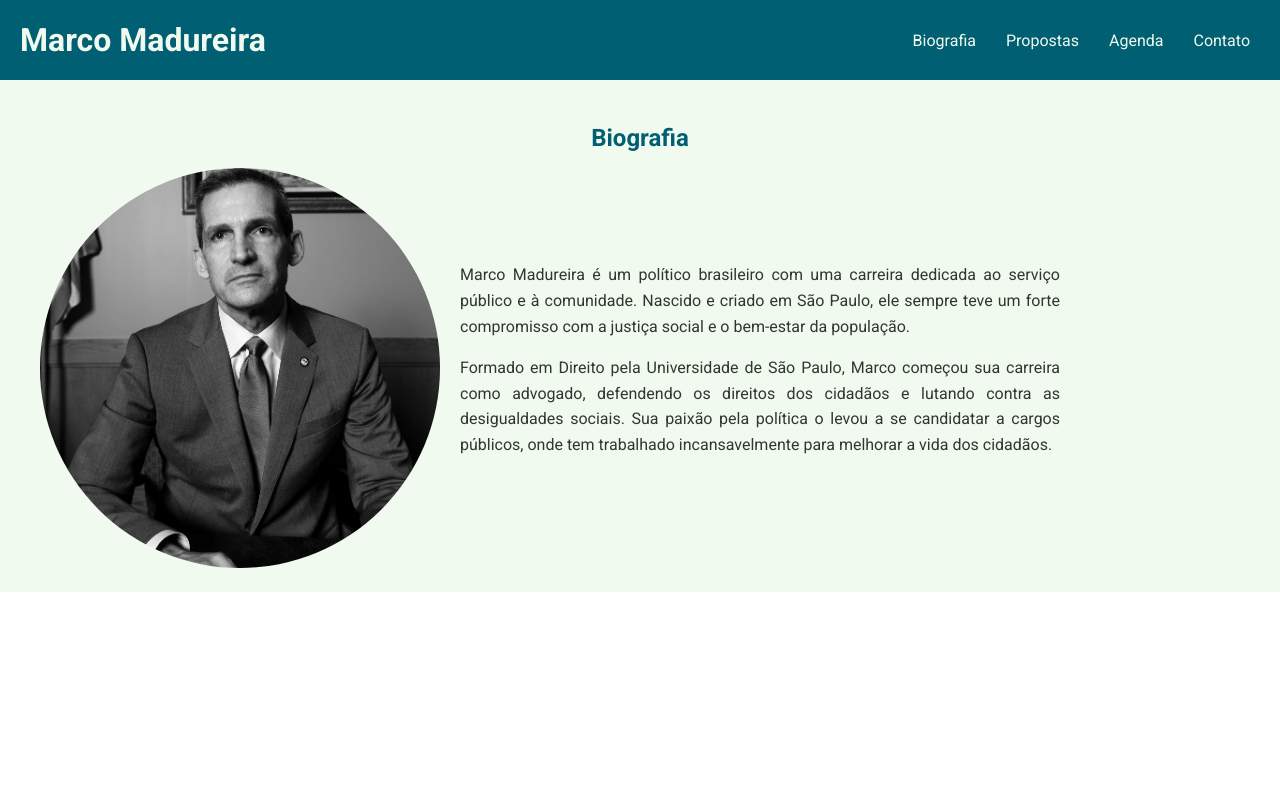
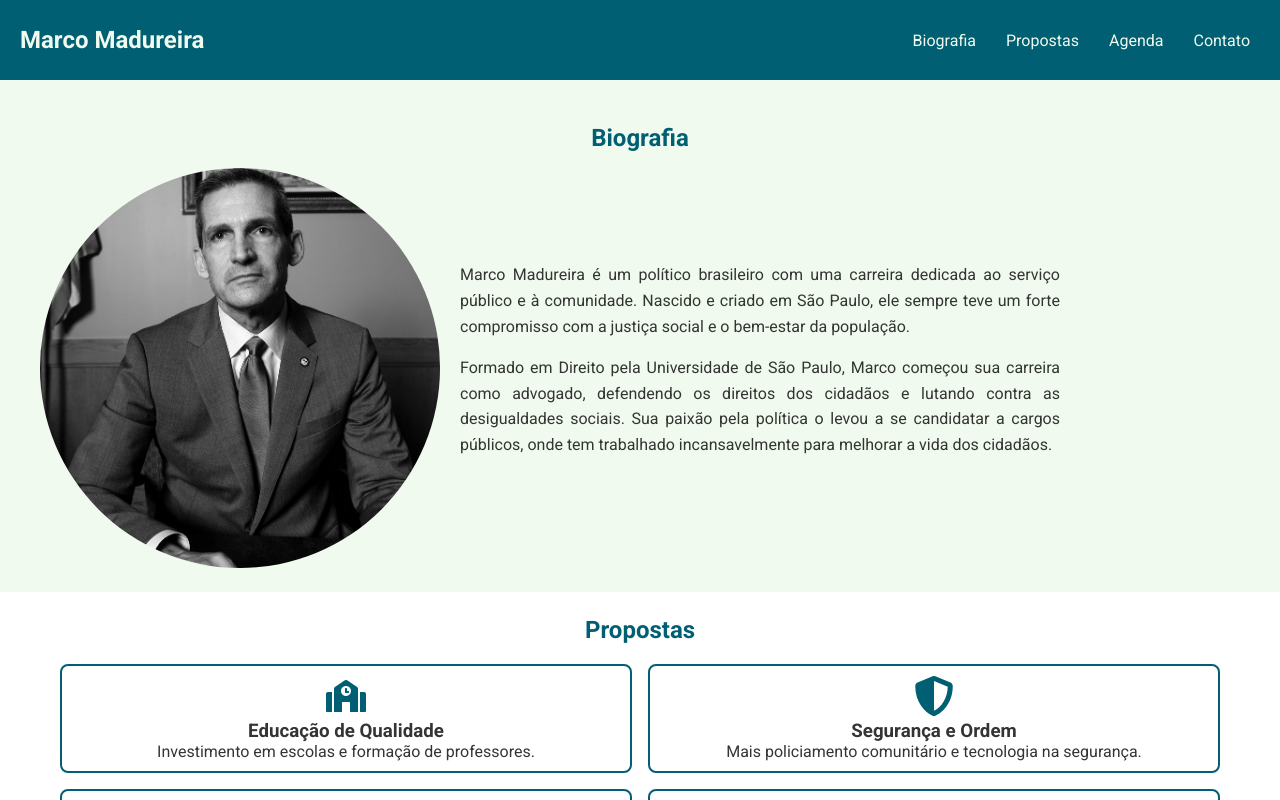
Before and after one commit to DevMatheusMonteiro/spa_candidato_marco_madureira, a React (Vite) app: page / in a window 1280 px wide. Built offline with nearby package versions, Linux system fonts and the light colour scheme.

Commit message:
finalizando propostas

```diff
--- a/src/App.jsx
+++ /dev/null
@@ -1,16 +0,0 @@
-import { useState } from "react";
-import { Header } from "./components/Header";
-import { Biography } from "./components/Biography";
-
-function App() {
-  const [count, setCount] = useState(0);
-
-  return (
-    <>
-      <Header />
-      <Biography />
-    </>
-  );
-}
-
-export default App;
--- a/src/components/Biography/styles.js
+++ b/src/components/Biography/styles.js
@@ -10,7 +10,6 @@ export const Container = styled.section`
     color: var(--primary);
     margin-top: 2rem;
   }
-
   .biography-content {
     display: flex;
     flex-direction: column;
--- /dev/null
+++ b/src/components/Proposals/index.jsx
@@ -0,0 +1,39 @@
+import { FaSchool, FaShieldAlt, FaBus, FaHospital } from "react-icons/fa";
+import { Container } from "./styles";
+
+export function Proposals() {
+  return (
+    <Container id="proposals">
+      <h2>Propostas</h2>
+      <div className="proposals-content">
+        <div className="proposal-card">
+          <FaSchool />
+          <h3>Educação de Qualidade</h3>
+          <p>Investimento em escolas e formação de professores.</p>
+        </div>
+        <div className="proposal-card">
+          <FaShieldAlt />
+          <h3>Segurança e Ordem</h3>
+          <p>Mais policiamento comunitário e tecnologia na segurança.</p>
+        </div>
+        <div className="proposal-card">
+          <FaBus />
+          <h3>Transporte Eficiente</h3>
+          <p>Modernização da frota e ampliação de linhas.</p>
+        </div>
+        <div className="proposal-card">
+          <FaHospital />
+          <h3>Saúde para Todos</h3>
+          <p>Fortalecimento da rede de saúde básica.</p>
+        </div>
+      </div>
+      <ul>
+        <li>Geração de Empregos</li>
+        <li>Combate à Fome</li>
+        <li>Sustentabilidade</li>
+        <li>Gestão Transparente</li>
+        <li>Turismo e Cultura</li>
+      </ul>
+    </Container>
+  );
+}
--- /dev/null
+++ b/src/components/Proposals/styles.js
@@ -0,0 +1,47 @@
+import styled from "styled-components";
+
+export const Container = styled.section`
+  padding: 2.4rem 2rem;
+  width: 100%;
+  max-width: 1200px;
+  margin: 0 auto;
+  h2 {
+    text-align: center;
+    font-size: 2.4rem;
+    color: var(--primary);
+  }
+  .proposals-content {
+    margin-top: 2rem;
+    display: grid;
+    grid-template-columns: 1fr;
+    gap: 1.6rem;
+
+    @media (min-width: 768px) {
+      grid-template-columns: 1fr 1fr;
+    }
+  }
+
+  .proposal-card {
+    background: var(neutralLight);
+    border: 2px solid var(--primary);
+    border-radius: 0.8rem;
+    padding: 1rem;
+    text-align: center;
+    svg {
+      font-size: 4rem;
+      color: var(--primary);
+    }
+  }
+  ul {
+    margin-top: 2rem;
+    display: flex;
+    justify-content: space-around;
+    flex-wrap: wrap;
+    list-style: none;
+    padding: 0;
+    font-size: 2rem;
+    li {
+      padding: 0.25rem 0;
+    }
+  }
+`;
--- a/src/main.jsx
+++ b/src/main.jsx
@@ -1,11 +1,11 @@
 import { StrictMode } from "react";
 import { createRoot } from "react-dom/client";
-import App from "./App.jsx";
+import { Home } from "./pages/Home/index.jsx";
 import { GlobalStyles } from "./styles/globalStyles.js";
 
 createRoot(document.getElementById("root")).render(
   <StrictMode>
     <GlobalStyles />
-    <App />
+    <Home />
   </StrictMode>
 );
--- /dev/null
+++ b/src/pages/Home/index.jsx
@@ -0,0 +1,16 @@
+import { Container, Main } from "./styles";
+import { Header } from "../../components/Header";
+import { Biography } from "../../components/Biography";
+import { Proposals } from "../../components/Proposals";
+
+export function Home() {
+  return (
+    <Container>
+      <Header />
+      <Main>
+        <Biography />
+        <Proposals />
+      </Main>
+    </Container>
+  );
+}
--- /dev/null
+++ b/src/pages/Home/styles.js
@@ -0,0 +1,14 @@
+import styled from "styled-components";
+
+export const Container = styled.section`
+  display: grid;
+  grid-template-columns: 1fr;
+  grid-template-rows: max-content 2fr max-content;
+  grid-template-areas: "header" "main" "footer";
+  height: 100vh;
+`;
+
+export const Main = styled.main`
+  grid-area: main;
+  overflow: auto;
+`;
```
